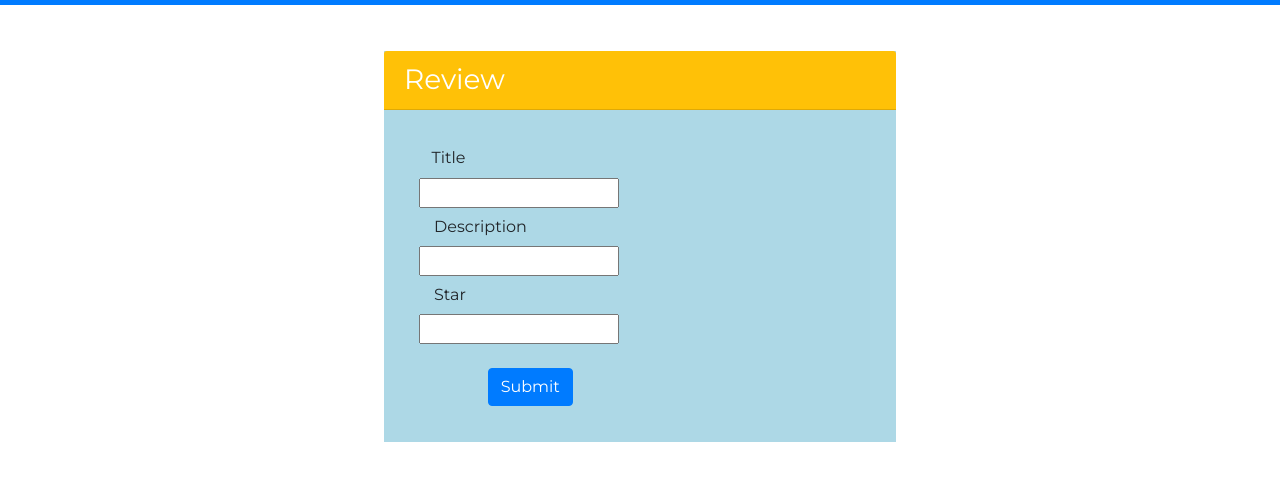
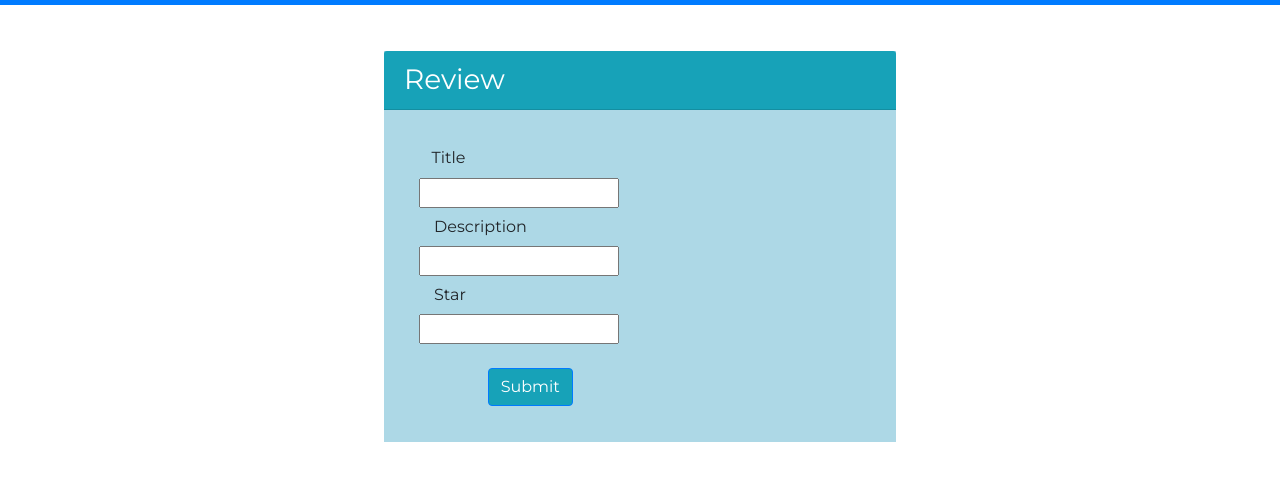
Before and after one commit to vitalreddym/meal-sharing, a React app: page /give-reviews/1 in a window 1280 px wide. Shown: the part 51-532 px from the top of the page. Built offline with nearby package versions, Linux system fonts and the light colour scheme; no server answers.

Commit message:
updated css

```diff
--- a/src/client/index.css
+++ b/src/client/index.css
@@ -56,6 +56,14 @@ button {
 .mealName #card {
   background-color: lightblue;
 }
+#card .badge-warning {
+  background-color: #17a2b8;
+}
+
+.btn.btn-primary {
+  color: #fff;
+  background-color: #17a2b8;
+}
 
 .navbar-dark .navbar-nav .nav-link {
   margin-right: 30px;
@@ -108,5 +116,5 @@ button {
   color: #0fffff;
   text-align: center;
   position: absolute;
-  margin-left: -432px;
+  margin-left: -30%;
 }
```
